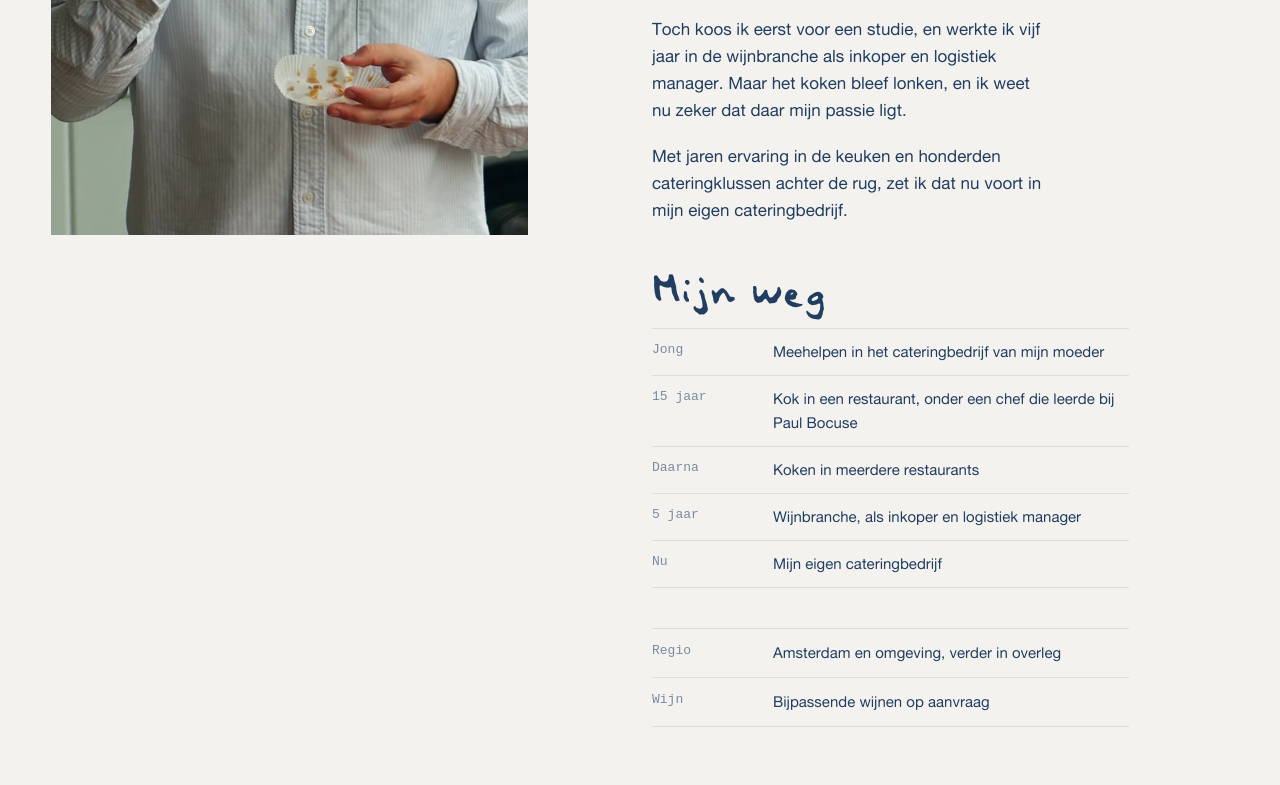
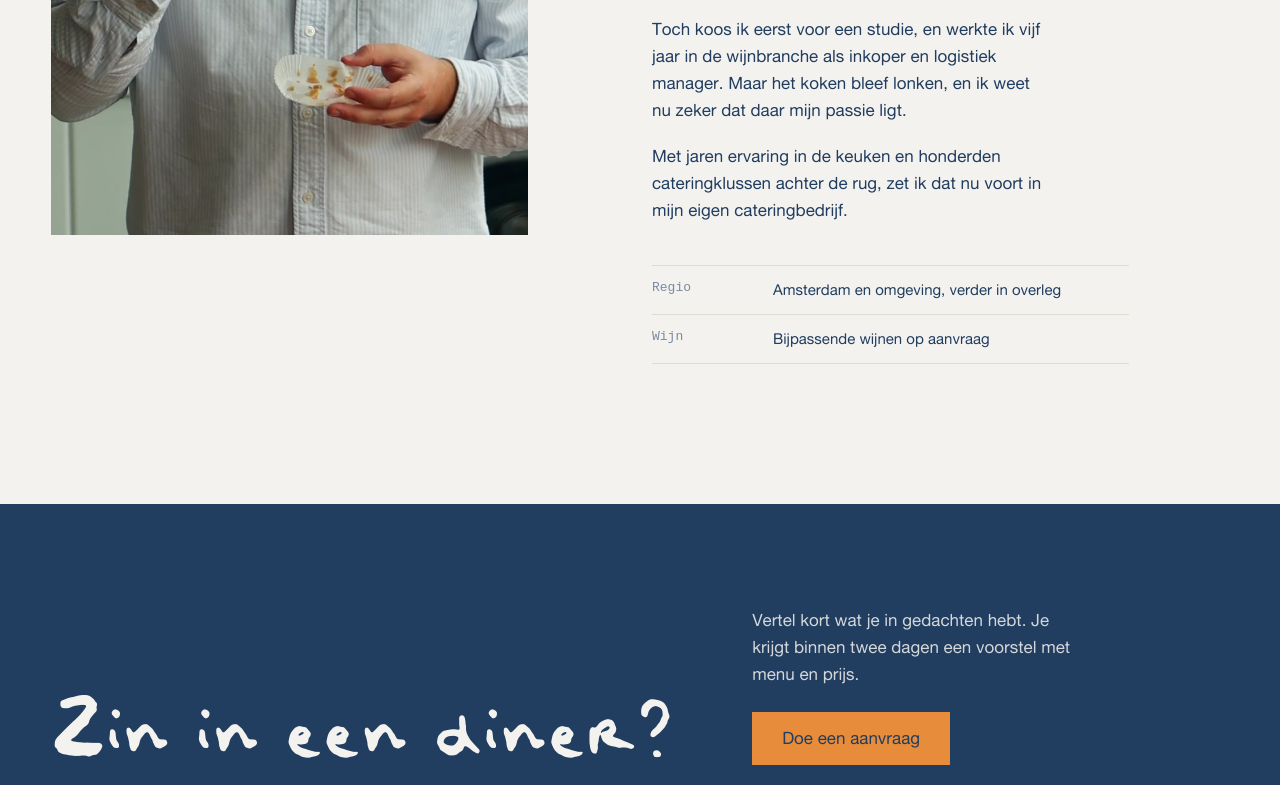
Before and after one commit to blankenbergteun/teunblankenberg, a plain HTML site: page over-mij/index.html in a window 1280 px wide. Shown: the part 580-1365 px from the top of the page. Drawn offline with Linux system fonts and the light colour scheme.

Commit message:
Over mij: tijdlijn weg, alles in de tekst
Co-Authored-By: Claude Opus 5.5 <noreply@anthropic.com>
Claude-Session: https://claude.ai/code/session_01HCt4iipZ47C2mN8XDqJoac

```diff
--- a/assets/site.css
+++ b/assets/site.css
@@ -110,10 +110,6 @@ dialog::backdrop{background:rgba(19,38,60,.94)}
 .about .text{grid-column:7/12;padding-top:2vw}
 .about .text h1,.about .text h2{margin-bottom:32px}
 .about .text p{max-width:42ch;margin-bottom:1.1em}
-.about .text h2.tussenkop{font-size:clamp(30px,3.4vw,44px);margin:44px 0 16px}
-.weg{list-style:none;border-top:1px solid var(--line)}
-.weg li{display:grid;grid-template-columns:7em 1fr;gap:16px;padding:11px 0;border-bottom:1px solid var(--line);font-size:15px}
-.weg span{font:400 13px/1.6 var(--type);color:var(--mist)}
 .facts{margin-top:40px;border-top:1px solid var(--line)}
 .facts div{display:grid;grid-template-columns:7em 1fr;gap:16px;padding:12px 0;border-bottom:1px solid var(--line);font-size:15px}
 .facts dt{color:var(--mist);font:400 13px/1.6 var(--type)}
--- a/over-mij/index.html
+++ b/over-mij/index.html
@@ -29,14 +29,6 @@
         <p>Op mijn vijftiende begon ik als kok in een restaurant. Mijn chef was ooit leerling van Paul Bocuse, en zo werd de nouvelle cuisine mijn fundament. Daarna kookte ik in meerdere restaurants.</p>
         <p>Toch koos ik eerst voor een studie, en werkte ik vijf jaar in de wijnbranche als inkoper en logistiek manager. Maar het koken bleef lonken, en ik weet nu zeker dat daar mijn passie ligt.</p>
         <p>Met jaren ervaring in de keuken en honderden cateringklussen achter de rug, zet ik dat nu voort in mijn eigen cateringbedrijf.</p>
-        <h2 class="tussenkop">Mijn weg</h2>
-        <ol class="weg">
-          <li><span>Jong</span>Meehelpen in het cateringbedrijf van mijn moeder</li>
-          <li><span>15 jaar</span>Kok in een restaurant, onder een chef die leerde bij Paul Bocuse</li>
-          <li><span>Daarna</span>Koken in meerdere restaurants</li>
-          <li><span>5 jaar</span>Wijnbranche, als inkoper en logistiek manager</li>
-          <li><span>Nu</span>Mijn eigen cateringbedrijf</li>
-        </ol>
         <dl class="facts">
           <div><dt>Regio</dt><dd>Amsterdam en omgeving, verder in overleg</dd></div>
           <div><dt>Wijn</dt><dd>Bijpassende wijnen op aanvraag</dd></div>
```
